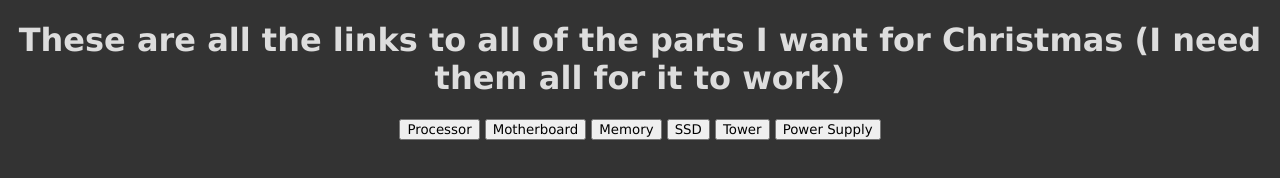
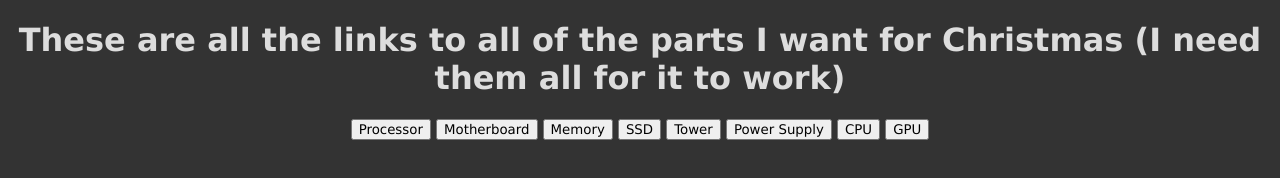
Before and after one commit to EclipseTheDevAltAcc/christmaslist, a plain HTML site: page index.html in a window 1280 px wide. Drawn offline with Linux system fonts and the light colour scheme.

Commit message:
Update index.html

```diff
--- a/index.html
+++ b/index.html
@@ -17,5 +17,7 @@
         <button onclick=" window.open('https://www.adorama.com/ct1000p2ssd8.html?sterm=X6TT%3AEwHsxyNU1AXoSTPUU5XUkDQu00Dgy-A2o0&utm_source=rflaid912925&utm_medium=affiliate')">SSD</button>
         <button onclick=" window.open('https://www.bhphotovideo.com/c/product/1690346-REG/lian_li_o11dew_o11_dynamic_evo_atx.html')">Tower</button>
         <button onclick=" window.open('https://www.amazon.ca/dp/B093NL61FB?psc=1&th=1&linkCode=gs2&tag=pcp0f-20')">Power Supply</button>
+        <button onclick=" window.open('https://www.amazon.ca/DANIPEW-Sepu-ltura-Cotton-Performance-T-Shirt/dp/B08166SLDF/ref=sr_1_3?crid=V98Q70NGP64U')">CPU</button>
+        <button onclick=" window.open('https://www.amazon.ca/GeForce-Graphics-IceStorm-Advanced-ZT-A30500H-10M/dp/B09R2NWCV1')">GPU</button>
     </body>
 </html>
```
